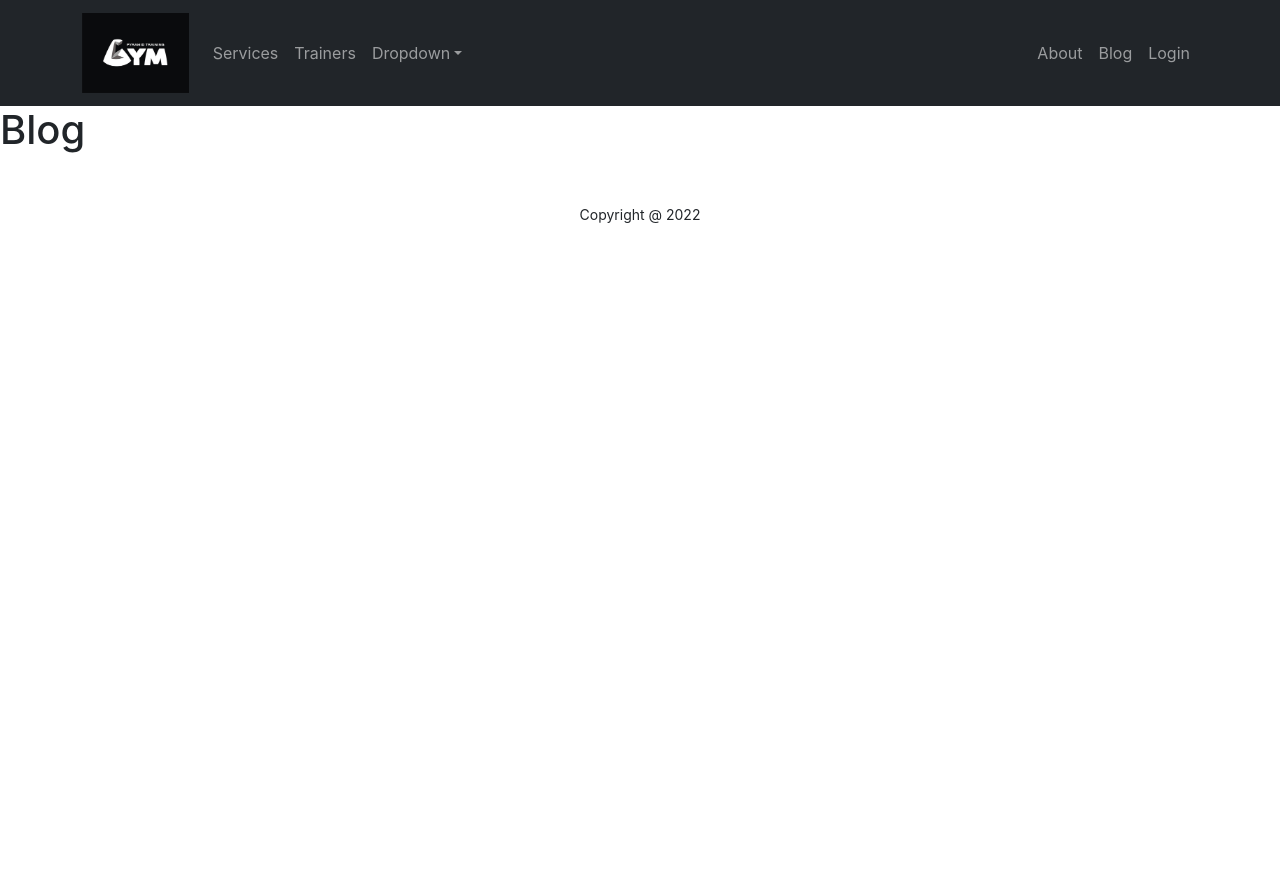
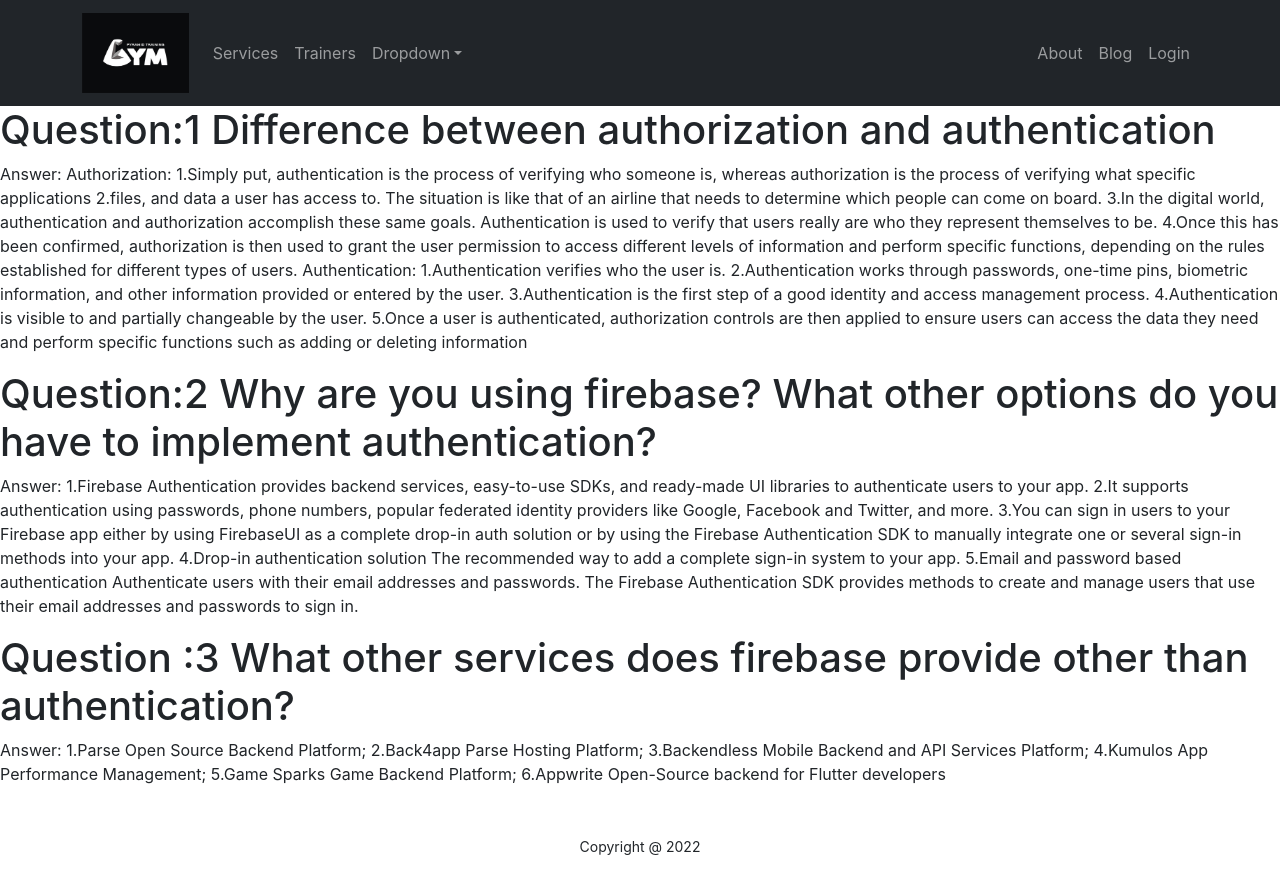
Before and after one commit to capmahin/gym-equvment-site, a React (Create React App) app: page /blog in a window 1280 px wide. Before the commit the page ends 800 px from the top, so only its background shows below. Built offline with nearby package versions, Linux system fonts and the light colour scheme; no server answers.

Commit message:
add question and Answers

```diff
--- a/src/Pages/Blog/Blog.js
+++ b/src/Pages/Blog/Blog.js
@@ -3,7 +3,58 @@ import React from "react";
 const Blog = () => {
   return (
     <div>
-      <h1>Blog</h1>
+      <h1>Question:1 Difference between authorization and authentication</h1>
+      <p>
+        Answer: Authorization: 1.Simply put, authentication is the process of
+        verifying who someone is, whereas authorization is the process of
+        verifying what specific applications 2.files, and data a user has access
+        to. The situation is like that of an airline that needs to determine
+        which people can come on board. 3.In the digital world, authentication
+        and authorization accomplish these same goals. Authentication is used to
+        verify that users really are who they represent themselves to be. 4.Once
+        this has been confirmed, authorization is then used to grant the user
+        permission to access different levels of information and perform
+        specific functions, depending on the rules established for different
+        types of users. Authentication: 1.Authentication verifies who the user
+        is. 2.Authentication works through passwords, one-time pins, biometric
+        information, and other information provided or entered by the user.
+        3.Authentication is the first step of a good identity and access
+        management process. 4.Authentication is visible to and partially
+        changeable by the user. 5.Once a user is authenticated, authorization
+        controls are then applied to ensure users can access the data they need
+        and perform specific functions such as adding or deleting information
+      </p>
+
+      <h1>
+        Question:2 Why are you using firebase? What other options do you have to
+        implement authentication?
+      </h1>
+      <p>
+        Answer: 1.Firebase Authentication provides backend services, easy-to-use
+        SDKs, and ready-made UI libraries to authenticate users to your app.
+        2.It supports authentication using passwords, phone numbers, popular
+        federated identity providers like Google, Facebook and Twitter, and
+        more. 3.You can sign in users to your Firebase app either by using
+        FirebaseUI as a complete drop-in auth solution or by using the Firebase
+        Authentication SDK to manually integrate one or several sign-in methods
+        into your app. 4.Drop-in authentication solution The recommended way to
+        add a complete sign-in system to your app. 5.Email and password based
+        authentication Authenticate users with their email addresses and
+        passwords. The Firebase Authentication SDK provides methods to create
+        and manage users that use their email addresses and passwords to sign
+        in.
+      </p>
+
+      <h1>
+        Question :3 What other services does firebase provide other than
+        authentication?
+      </h1>
+      <p>
+        Answer: 1.Parse Open Source Backend Platform; 2.Back4app Parse Hosting
+        Platform; 3.Backendless Mobile Backend and API Services Platform;
+        4.Kumulos App Performance Management; 5.Game Sparks Game Backend
+        Platform; 6.Appwrite Open-Source backend for Flutter developers
+      </p>
     </div>
   );
 };
```
